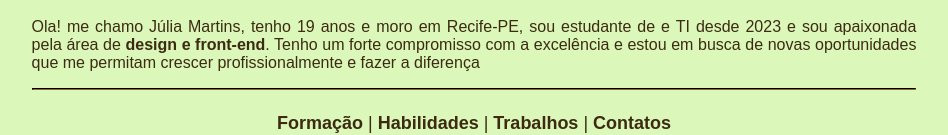
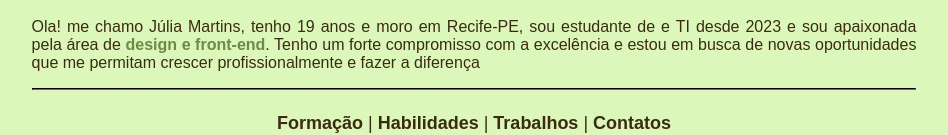
Before and after one commit to Juh-MM/portf-lio, a plain HTML site: page portifolio.html in a window 1280 px wide. In both pictures the pointer is over the element "design e front-end". Shown: the part 323-458 px from the top of the page, without its empty margins (166-1114 px from the left). Drawn offline with nearby package versions, Linux system fonts and the light colour scheme; files whose address does not match are found by name.

Commit message:
Update portifolio.css

```diff
--- a/portifolio.css
+++ b/portifolio.css
@@ -20,6 +20,10 @@ p {
 
 hr {
     border-color: #3c2b12;
+}
+
+strong:hover{
+    color: #6b8c46;
 }
 
 section {
```
